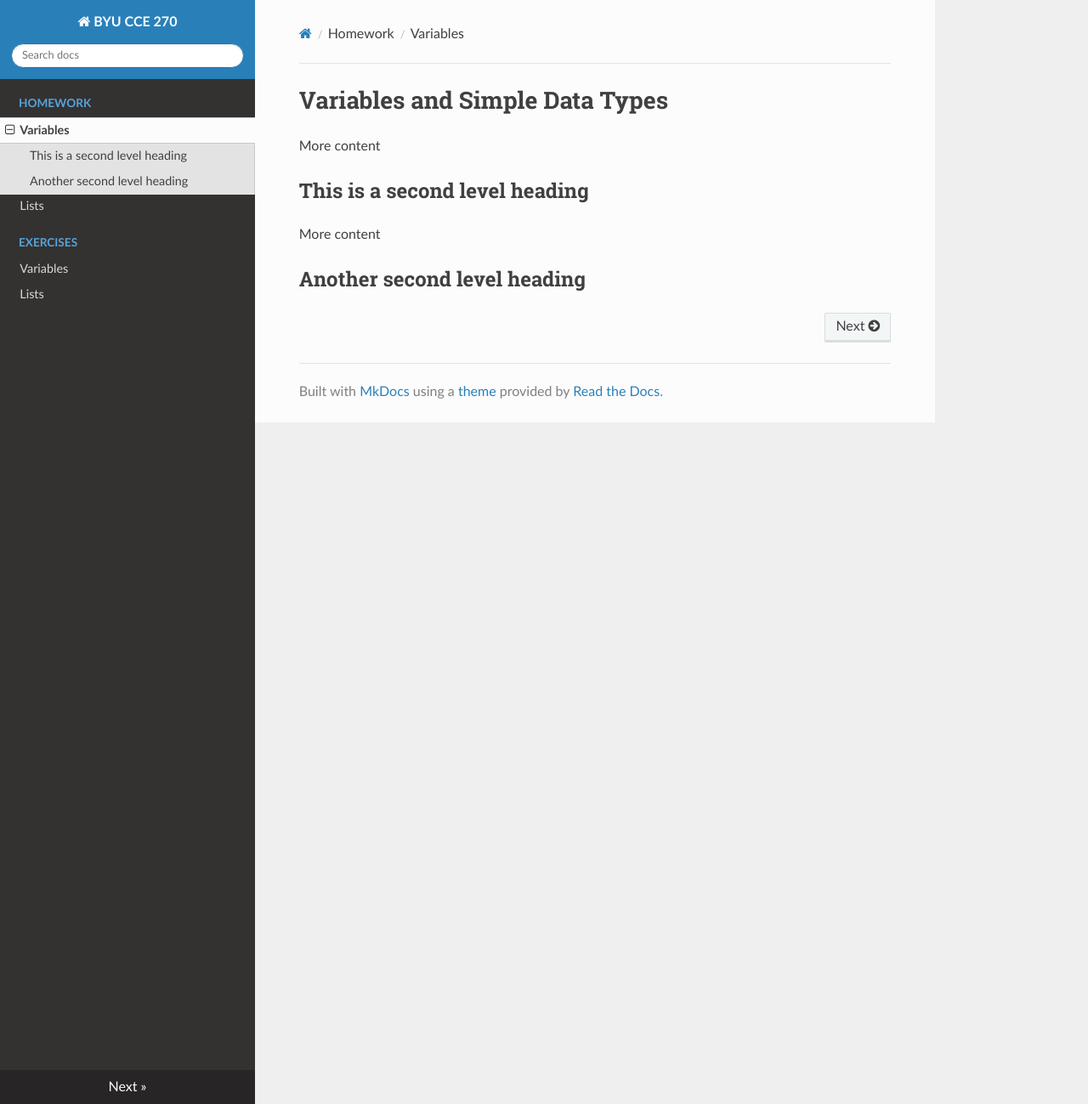
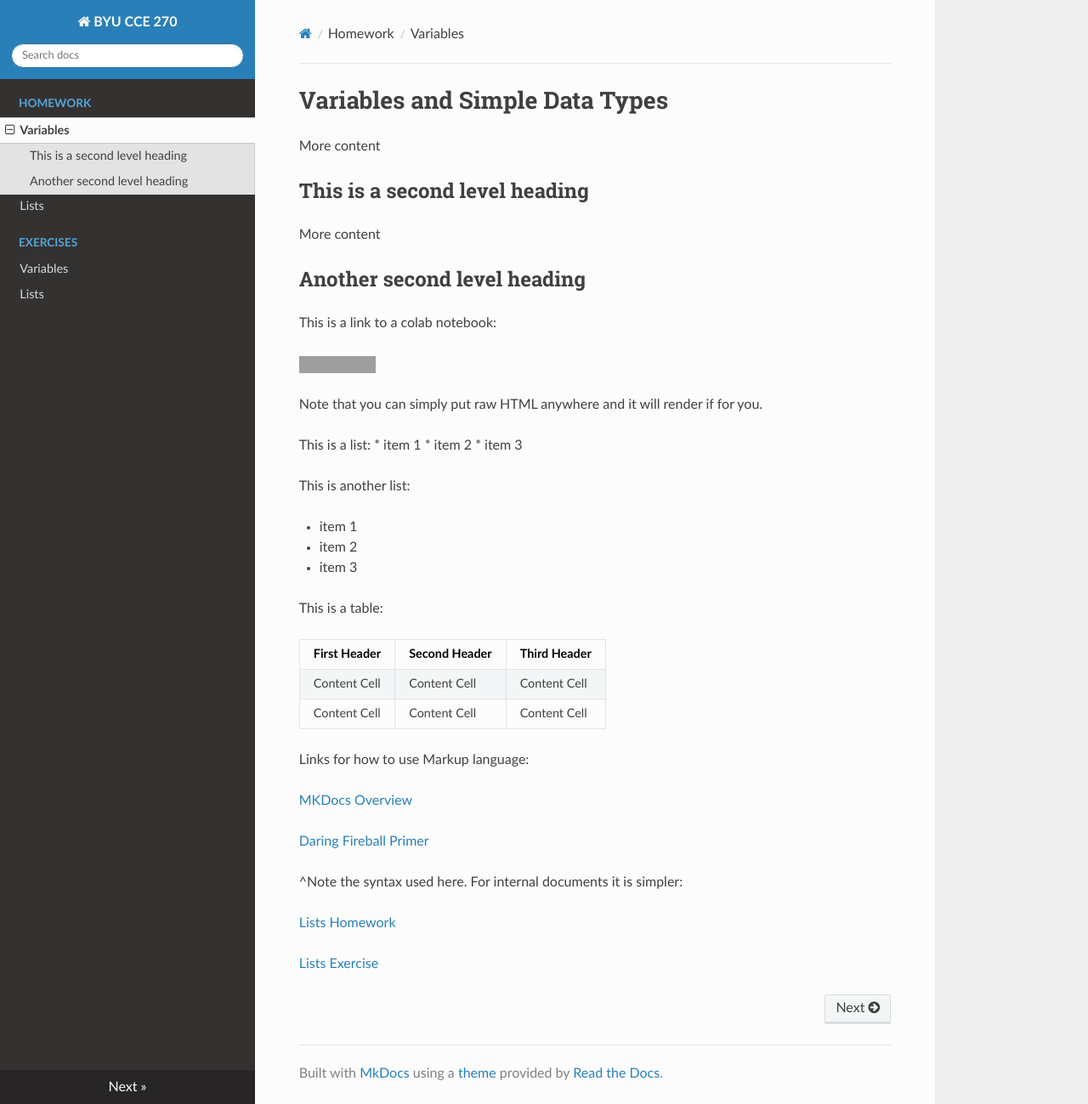
Before and after one commit to tylerpiercy/content, an MkDocs documentation site: the page built from docs/homework/variables.md, in a window 1280 px wide and 1299 px high. Shown: the whole window at 85% size. Built offline with MkDocs 1.6.1, drawn with Linux system fonts in a browser that asks for light colours; nearby versions of some CDN libraries; grey boxes are pictures that could not be loaded.

Commit message:
Update variables.md
Added some content to variables homework.

```diff
--- a/docs/homework/variables.md
+++ b/docs/homework/variables.md
@@ -7,3 +7,41 @@ More content
 More content
 
 ## Another second level heading
+
+This is a link to a colab notebook:
+
+<a href="https://colab.research.google.com/github/BYU-Hydroinformatics/ggst-notebooks/blob/main/ggst_api.ipynb" target="_blank">
+    <img src="https://colab.research.google.com/assets/colab-badge.svg" alt="Open In Colab">
+</a>
+
+Note that you can simply put raw HTML anywhere and it will render if for you.
+
+This is a list:
+* item 1
+* item 2
+* item 3
+
+This is another list:
+
+- item 1
+- item 2
+- item 3
+
+This is a table:
+
+First Header | Second Header | Third Header
+------------ | ------------- | ------------
+Content Cell | Content Cell  | Content Cell
+Content Cell | Content Cell  | Content Cell
+
+Links for how to use Markup language:
+
+[MKDocs Overview](https://www.mkdocs.org/user-guide/writing-your-docs/#writing-with-markdown)
+
+[Daring Fireball Primer](https://daringfireball.net/projects/markdown/basics)
+
+^Note the syntax used here. For internal documents it is simpler:
+
+[Lists Homework](lists.md)
+
+[Lists Exercise](../exercises/lists.md)
```
